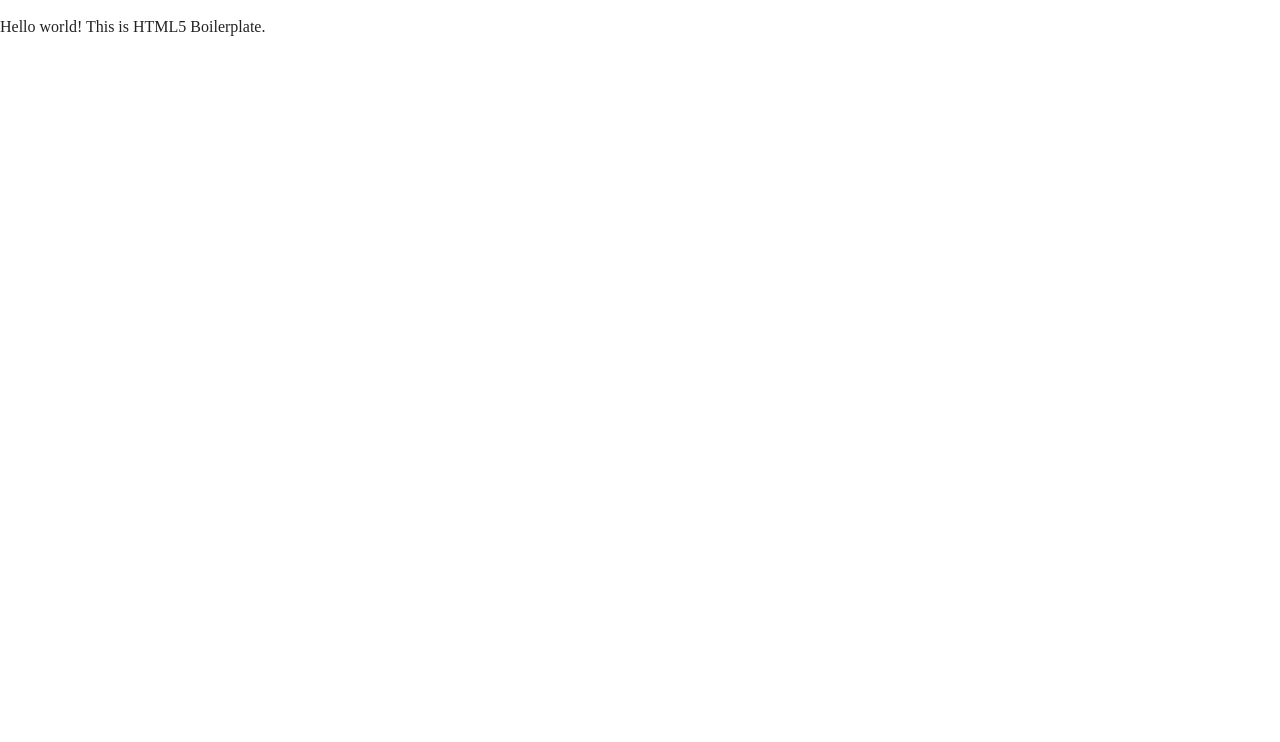
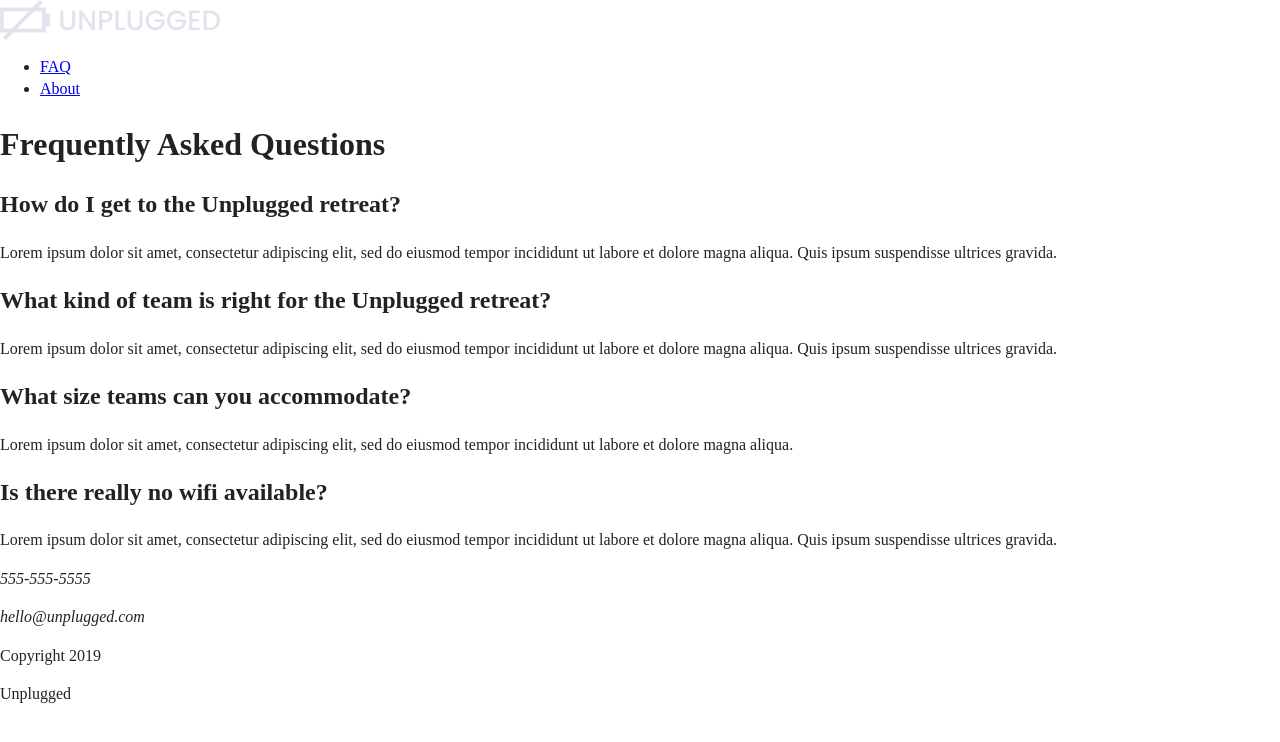
Before and after one commit to kwhitt78/unplugged-project, a website: page faq/index.html in a window 1280 px wide. Drawn offline with Linux system fonts and the light colour scheme; files whose address does not match are found by name.

Commit message:
Added content to faq page

```diff
--- a/faq/index.html
+++ b/faq/index.html
@@ -24,8 +24,69 @@
 
 <body>
 
-  <!-- Add your site or application content here -->
-  <p>Hello world! This is HTML5 Boilerplate.</p>
+  <header>
+    <div class="content-wrapper">
+      <a href="#"><img src="img/unplugged-logo.png" alt="unplugged logo"></a>
+      <div class="header-divider"></div>
+      <nav>
+            <ul>
+                <li><a href="../faq/index.html" target="_blank">FAQ</a></li>
+                <li><a href="../about/index.html" target="_blank">About</a></li>
+            </ul>
+      </nav>
+    </div>
+  </header>
+
+  <main>
+    <section class="faq">
+      <div class="content-wrapper">
+          <div class="faq-content">
+            <h1>Frequently Asked Questions</h1>
+            <article>
+              <h2>How do I get to the Unplugged retreat?</h2>
+              <p>Lorem ipsum dolor sit amet, consectetur adipiscing elit, sed do eiusmod tempor incididunt ut labore et dolore magna aliqua. Quis ipsum suspendisse ultrices gravida. </p>
+            </article>
+            <article>
+              <h2>What kind of team is right for the Unplugged retreat?</h2>
+              <p>Lorem ipsum dolor sit amet, consectetur adipiscing elit, sed do eiusmod tempor incididunt ut labore et dolore magna aliqua. Quis ipsum suspendisse ultrices gravida. </p>
+            </article>
+            <article>
+              <h2>What size teams can you accommodate?</h2>
+              <p>Lorem ipsum dolor sit amet, consectetur adipiscing elit, sed do eiusmod tempor incididunt ut labore et dolore magna aliqua.</p>
+            </article>
+            <article>
+              <h2>Is there really no wifi available?</h2>
+              <p>Lorem ipsum dolor sit amet, consectetur adipiscing elit, sed do eiusmod tempor incididunt ut labore et dolore magna aliqua. Quis ipsum suspendisse ultrices gravida.</p>
+            </article>
+          </div>
+      </div>
+    </section>
+
+  <footer>
+    <div class="content-wrapper">
+      <div class="footer-content">
+        <div class="contact">
+          <address>
+            <p>555-555-5555</p>
+            <p>hello@unplugged.com</p>
+          </address>
+        </div>
+          <div class="social">
+            <div class="social-icons">
+                <p><a href="https://www.facebook.com" target="_blank"></a></p>
+                <p><a href="https://www.twitter.com" target="_blank"></a></p>
+                <p><a href="https://www.instagram.com" target="_blank"></a></p>
+            </div>
+          </div>
+      </div> <!-- footer content ends -->
+    </div> <!--footer content-wrapper ends-->
+
+    <div class="copyright">
+      <p>Copyright 2019</p>
+      <p>Unplugged</p>
+    </div>
+  </footer>
+
   <script src="../js/vendor/modernizr-3.11.2.min.js"></script>
   <script src="../js/plugins.js"></script>
   <script src="../js/main.js"></script>
```
